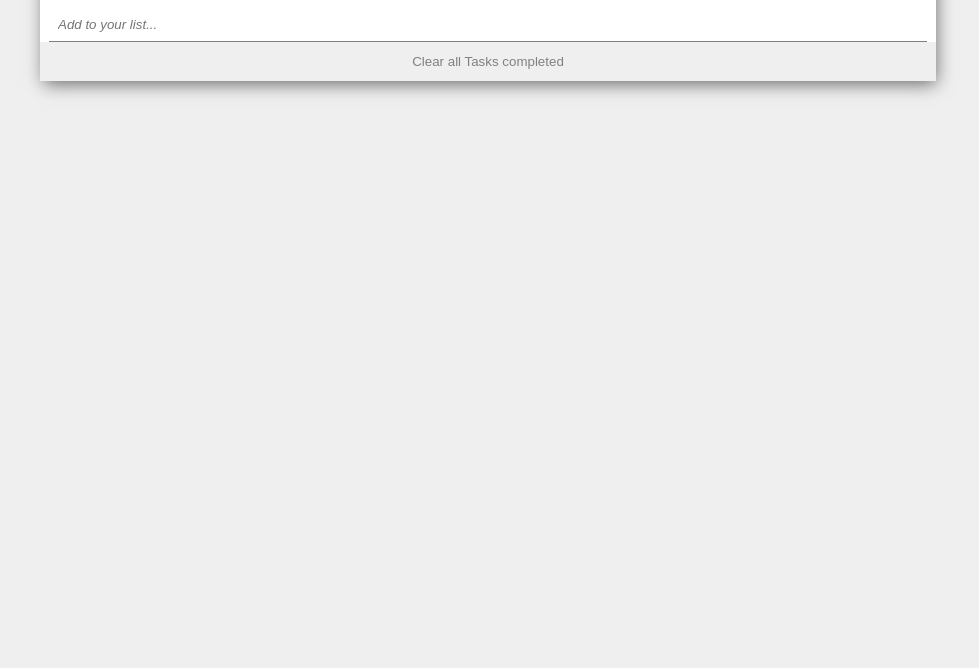
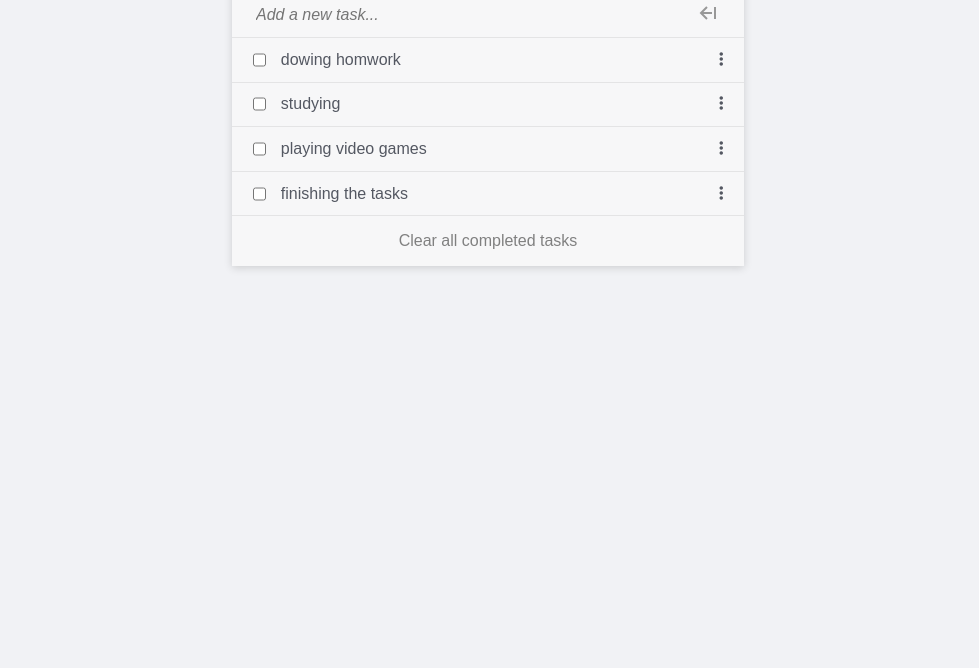
Before and after one commit to fahimy143/To-Do-List, a website built with webpack: page src/index.html in a window 1280 px wide. Shown: the part 132-800 px from the top of the page, without its empty margins (152-1131 px from the left). Built offline with nearby package versions, Linux system fonts and the light colour scheme.

Commit message:
required changes

```diff
--- a/src/index.html
+++ b/src/index.html
@@ -1,25 +1,26 @@
 <!DOCTYPE html>
-<html>
+<html lang="en">
   <head>
-    <meta charset="utf-8" />
-    <meta name="viewport" content="width=device-width, initial-scale=1.0">
-    <title>To Do List</title>
-    <link rel="stylesheet" href="https://use.fontawesome.com/releases/v5.13.0/css/all.css"/>
+    <meta charset="UTF-8" />
+    <meta http-equiv="X-UA-Compatible" content="IE=edge" />
+    <link rel="shortcut icon" href="../src/favicon-32x32.png" type="image/x-icon" />
+    <meta name="viewport" content="width=device-width, initial-scale=1.0" />
+    <script src="https://kit.fontawesome.com/7a892cb0b1.js" crossorigin="anonymous"></script>
+    <title>To-Do List App</title>
   </head>
   <body>
-    <section class="list-container">
-      <div class="header">
-        <h1>Today's ToDo</h1>
-        <i class="fas fa-sync"></i>
-
+    <section id="todo-list">
+      <div id="header">
+        <h1>Tasks for Today</h1>
+        <i><svg class="icon" xmlns="http://www.w3.org/2000/svg" width="24" height="24"><path d="m13 7.101.01.001a4.978 4.978 0 0 1 2.526 1.362 5.005 5.005 0 0 1 1.363 2.528 5.061 5.061 0 0 1-.001 2.016 4.976 4.976 0 0 1-1.363 2.527l1.414 1.414a7.014 7.014 0 0 0 1.908-3.54 6.98 6.98 0 0 0 0-2.819 6.957 6.957 0 0 0-1.907-3.539 6.97 6.97 0 0 0-2.223-1.5 6.921 6.921 0 0 0-1.315-.408c-.137-.028-.275-.043-.412-.063V2L9 6l4 4V7.101zm-7.45 7.623c.174.412.392.812.646 1.19.249.37.537.718.854 1.034a7.036 7.036 0 0 0 2.224 1.501c.425.18.868.317 1.315.408.167.034.338.056.508.078v2.944l4-4-4-4v3.03c-.035-.006-.072-.003-.107-.011a4.978 4.978 0 0 1-2.526-1.362 4.994 4.994 0 0 1 .001-7.071L7.051 7.05a7.01 7.01 0 0 0-1.5 2.224A6.974 6.974 0 0 0 5 12a6.997 6.997 0 0 0 .55 2.724z"></path></svg></i>
       </div>
-      <form>
-        <input type="text" placeholder="Add to your list..." >
-        <div class="container">
-
-        </div>
-        <button type="button">Clear all Tasks completed</button>
+      <form id="add-task">
+        <input type="text" placeholder="Add a new task...">
+        <i><svg class="icon" xmlns="http://www.w3.org/2000/svg" width="24" height="24"><path d="M18 6h2v12h-2zm-2 5H7.414l4.293-4.293-1.414-1.414L3.586 12l6.707 6.707 1.414-1.414L7.414 13H16z"></path></svg></i>
       </form>
+      <ul id="task-list">
+      </ul>
+      <a href="#">Clear all completed tasks</a>
     </section>
   </body>
 </html>
--- a/src/index.js
+++ b/src/index.js
@@ -1,57 +1,49 @@
 import './style.css';
 
-const inputText = document.querySelector('input');
-const Container = document.querySelector('.container');
+const tasks = [
+  {
+    description: 'dowing homwork',
+    completed: false,
+    index: 0,
+  },
+  {
+    description: 'studying',
+    completed: false,
+    index: 1,
+  },
+  {
+    description: 'playing video games',
+    completed: false,
+    index: 2,
+  },
+  {
+    description: 'finishing the tasks',
+    completed: false,
+    index: 3,
+  },
+];
+const taskList = document.getElementById('task-list');
 
-class Objects {
-  constructor(description, completed, index) {
-    this.description = description;
-    this.completed = completed;
-    this.index = index;
-  }
-}
+const displayTask = (el) => {
+  const task = document.createElement('li');
+  task.classList.add('task');
 
-const Array = [{
-  index: 1,
-  description: 'wash the deshes',
-  completed: false,
-},
-{
-  index: 2,
-  description: 'complete to do list project',
-  completed: false,
-},
-];
+  const checkBox = document.createElement('input');
+  checkBox.setAttribute('type', 'checkbox');
+  task.appendChild(checkBox);
 
-const add = (Value) => {
-  const todo = document.createElement('div');
-  todo.className = 'todo';
-  todo.innerHTML += `
-    <input type='checkbox' class='checkbox'>
-    <span>${Value}</span>
-    <i class='fas fa-ellipsis-v'></i>
-    <i class='fas fa-trash-alt'></i>
-  `;
-  Container.appendChild(todo);
-  const checkbox = document.querySelectorAll('.checkbox');
-  checkbox.forEach((i) => {
-    i.addEventListener('click', () => {
-      i.parentElement.classList.toggle('checkedContainer');
-      i.nextElementSibling.classList.toggle('checkToDo');
-      i.parentElement.lastElementChild.classList.toggle('trash-active');
-      i.parentElement.lastElementChild.previousElementSibling.classList.toggle('edited-disable');
-    });
-  });
+  const taskDesc = document.createElement('p');
+  taskDesc.classList.add('task-d');
+  taskDesc.textContent = el.description;
+  task.appendChild(taskDesc);
 
-  const object = new Objects(Value, false, checkbox.length - 1);
-  Array.push(object);
-  localStorage.setItem('list', JSON.stringify(Array));
+  const dots = document.createElement('i');
+  dots.classList.add('fa-solid', 'fa-ellipsis-vertical');
+  task.appendChild(dots);
+
+  taskList.appendChild(task);
 };
 
-inputText.addEventListener('keypress', (e) => {
-  if (e.key === 'Enter' && inputText.value) {
-    e.preventDefault();
-    add(inputText.value);
-    inputText.value = null;
-  }
+tasks.forEach((element) => {
+  displayTask(element);
 });
--- a/src/style.css
+++ b/src/style.css
@@ -1,82 +1,73 @@
-body {
+* {
   margin: 0;
   padding: 0;
   box-sizing: border-box;
-  background-color: #efefef;
 }
 
-section {
-  box-shadow: 2px 5px 17px -2px dimgray;
-  width: 70vw;
-  font-family: Poppins, sans-serif;
-  font-size: 18px;
-  background-color: #fff;
-  margin-left: 15%;
-  margin-top: 5%;
+body {
+  font-family: 'Poppins', sans-serif;
+  background-color: #f1f2f5;
+  display: flex;
+  justify-content: center;
+  align-items: center;
+  color: #545862;
 }
 
-.todo {
-  margin: 10px 15px;
-  padding: 30px 10px;
-  border-bottom: 1px solid gray;
+#todo-list {
+  display: flex;
+  flex-direction: column;
+  width: 40%;
+  background-color: rgb(247, 247, 248);
+  box-shadow: 0 2px 8px rgb(0 0 0 / 15%);
+  margin-top: 5rem;
 }
 
-i {
-  float: right;
-}
-
-.header {
-  display: flex;
-  justify-content: space-between;
-  margin: auto 12px;
-  font-weight: 550;
-}
-
-.header .fa-sync {
-  margin-top: 23px;
-}
-
-.header h1 {
-  font-weight: 600;
-}
-
-form {
-  display: flex;
-  flex-direction: column;
-}
-
-form input {
-  border: transparent;
-  border-bottom: 1px solid grey;
-  margin: auto 9px;
-  font-style: italic;
-  padding: 9px;
-}
-
-form button {
+#todo-list a {
+  background: transparent;
   border: none;
-  padding: 12px;
+  padding: 1rem 1.3rem;
+  text-align: center;
+  text-decoration: none;
   color: gray;
 }
 
-form button:hover {
-  color: grey;
-  text-decoration: underline;
-  cursor: pointer;
+li {
+  list-style: none;
 }
 
-.fa-trash-alt {
-  display: none;
+.icon {
+  fill: rgba(152, 152, 152, 1);
 }
 
-.trash-active {
-  display: block;
+#header,
+#add-task {
+  display: flex;
+  justify-content: space-between;
+  padding: 0.5rem 1.5rem;
+  font-size: 1rem;
+  border-bottom: 1px solid rgba(0, 0, 0, 0.08);
 }
 
-.edited-disable {
-  display: none;
+#add-task input {
+  background-color: rgb(247, 247, 248);
+  width: 90%;
+  outline: none;
+  border: none;
+  font-size: 1rem;
+  font-style: italic;
 }
 
-.checkedContainer {
-  background-color: rgb(250, 235, 220);
+#task-list {
+  width: 100%;
 }
+
+.task {
+  display: flex;
+  justify-content: space-between;
+  padding: 0.8rem 1.3rem;
+  border-bottom: 1px solid rgba(0, 0, 0, 0.08);
+}
+
+.task-d {
+  width: 90%;
+}
```
Also changed, not shown: dist/index.html, dist/index.js.
